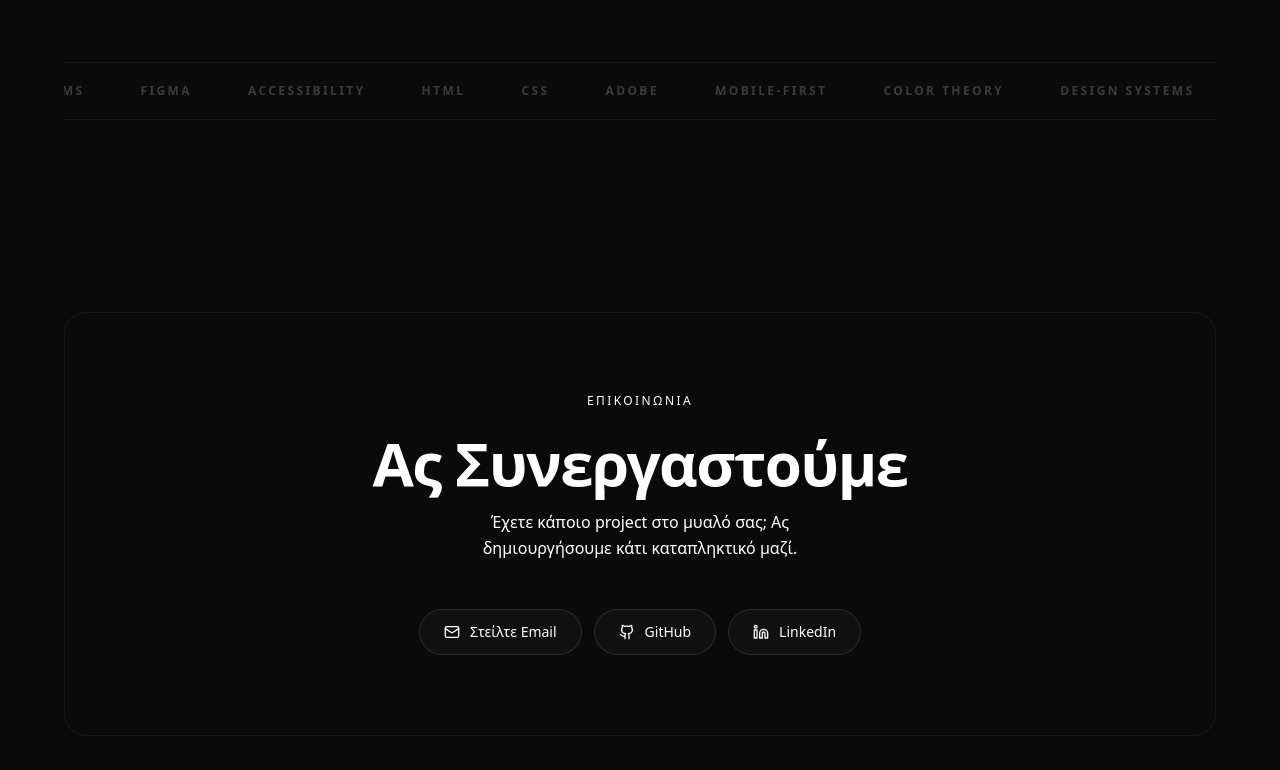
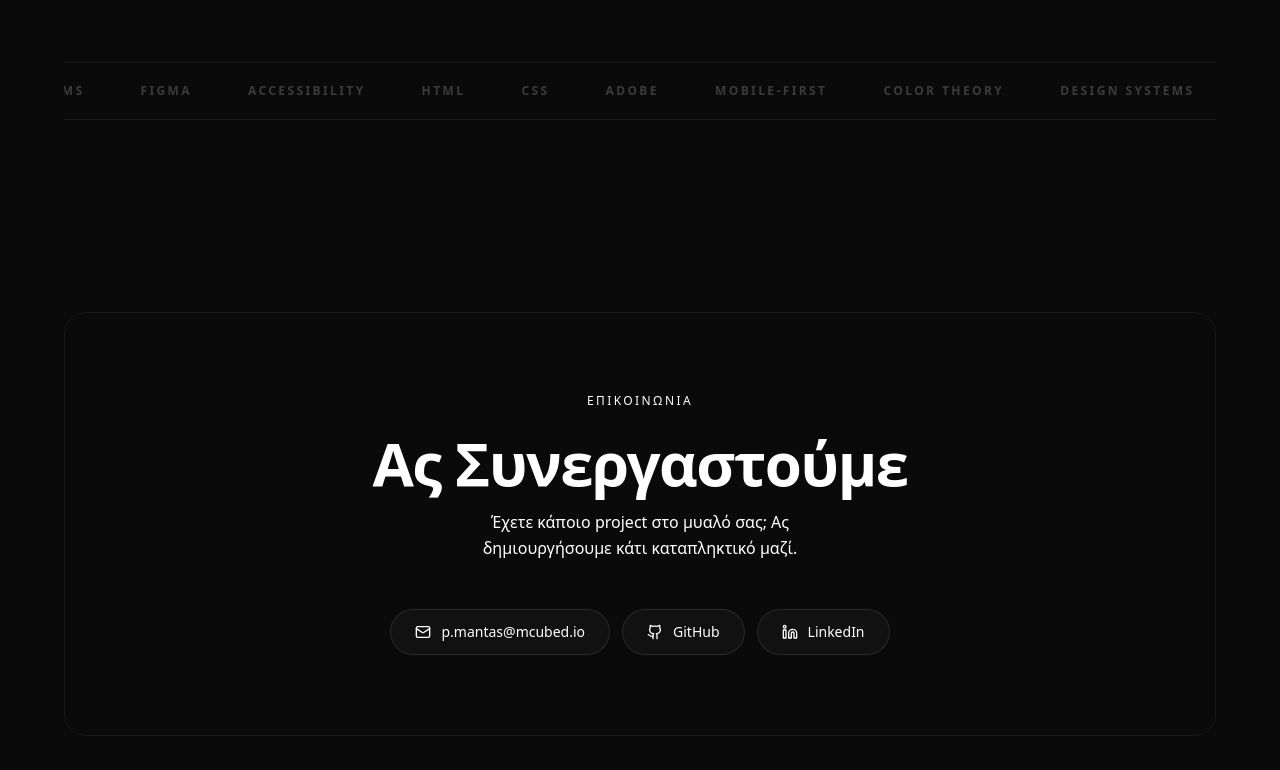
Before and after one commit to pagman/portfolio-nextjs, a Next.js app: page / in a window 1280 px wide. Shown: the part 7284-8054 px from the top of the page. Built offline with nearby package versions, Linux system fonts and the light colour scheme.

Commit message:
seo update

```diff
--- a/app/projects/[id]/page.tsx
+++ b/app/projects/[id]/page.tsx
@@ -5,6 +5,7 @@ import { Button } from "@/components/ui/button";
 import { Badge } from "@/components/ui/badge";
 import { Navbar } from "@/components/layout/navbar";
 import { ImageSlider } from "@/components/shared/image-slider";
+import { ProjectCard } from "@/components/shared/project-card";
 import { projects, getProjectById, getProjectSeoTitle } from "@/data/projects";
 import { siteUrl } from "@/lib/utils";
 import type { Metadata } from "next";
@@ -61,6 +62,12 @@ export default async function ProjectPage({ params }: ProjectPageProps) {
   if (!project) {
     notFound();
   }
+
+  // Same category first, then same tag; keeps internal links between related work
+  const related = projects
+    .filter((p) => p.id !== project.id && p.category === project.category)
+    .sort((a, b) => Number(b.tag === project.tag) - Number(a.tag === project.tag))
+    .slice(0, 3);
 
   const jsonLd = {
     "@context": "https://schema.org",
@@ -246,6 +253,27 @@ export default async function ProjectPage({ params }: ProjectPageProps) {
           </div>
         </section>
 
+        {related.length > 0 && (
+          <section className="py-16 px-[5%] border-t border-border">
+            <div className="max-w-5xl mx-auto">
+              <h2 className="text-2xl font-bold mb-8">Παρόμοια Έργα</h2>
+              <div className="grid grid-cols-1 md:grid-cols-2 lg:grid-cols-3 gap-6">
+                {related.map((p) => (
+                  <ProjectCard
+                    key={p.id}
+                    id={p.id}
+                    title={p.title}
+                    description={p.description}
+                    tag={p.tag}
+                    techStack={p.techStack}
+                    image={p.images?.[0]}
+                  />
+                ))}
+              </div>
+            </div>
+          </section>
+        )}
+
         {/* More Projects Section */}
         <section className="py-16 px-[5%] border-t border-border">
           <div className="max-w-4xl mx-auto text-center">
--- a/app/robots.ts
+++ b/app/robots.ts
@@ -11,6 +11,5 @@ export default function robots(): MetadataRoute.Robots {
       },
     ],
     sitemap: `${siteUrl}/sitemap.xml`,
-    host: siteUrl,
   };
 }
--- a/components/sections/contact-section.tsx
+++ b/components/sections/contact-section.tsx
@@ -1,7 +1,7 @@
 import { Mail, Github, Linkedin } from "lucide-react";
 
 const socialLinks = [
-  { label: "Στείλτε Email", href: "mailto:p.mantas@mcubed.io", icon: Mail },
+  { label: "p.mantas@mcubed.io", href: "mailto:p.mantas@mcubed.io", icon: Mail },
   { label: "GitHub", href: "https://github.com/pagman/", icon: Github },
   {
     label: "LinkedIn",
@@ -34,8 +34,9 @@ export function ContactSection() {
                 <a
                   key={link.label}
                   href={link.href}
-                  target="_blank"
-                  rel="noopener noreferrer"
+                  {...(link.href.startsWith("http")
+                    ? { target: "_blank", rel: "noopener noreferrer" }
+                    : {})}
                   className="inline-flex items-center gap-2.5 px-6 py-3 rounded-full border border-white/10 bg-white/3 text-white text-sm font-medium transition-all duration-200 hover:bg-white/8 hover:border-white/20 hover:-translate-y-0.5"
                 >
                   <Icon size={16} />
```
